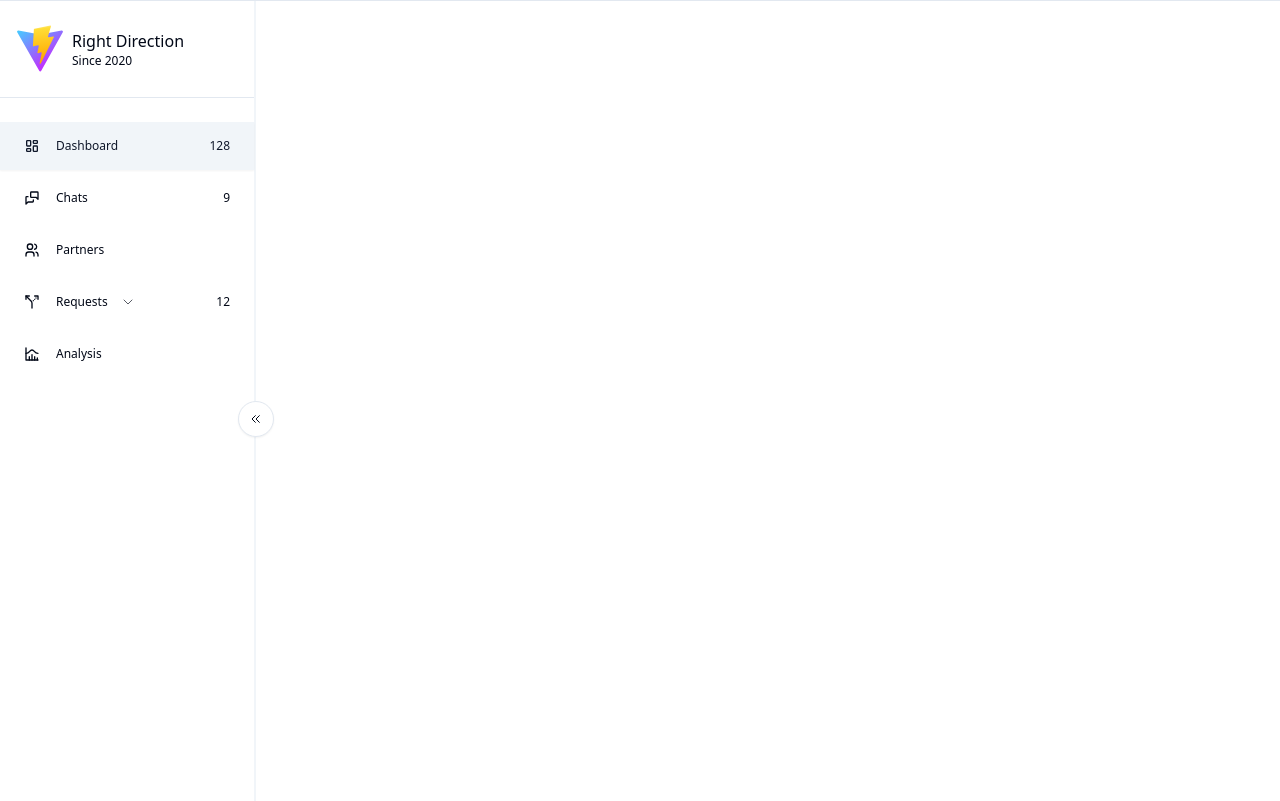
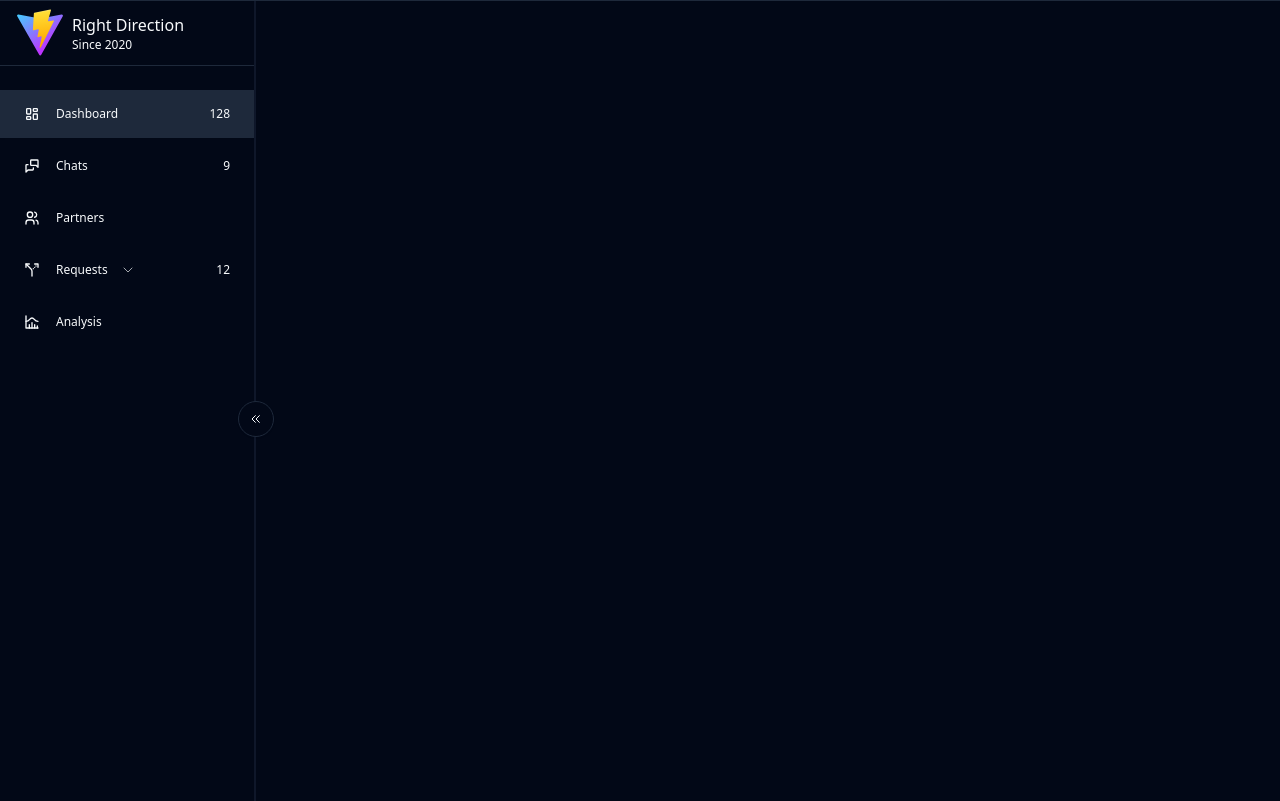
Before and after one commit to renhuawei/vite-web, a React (Vite) app: page / in a window 1280 px wide. Built offline with nearby package versions, Linux system fonts and the light colour scheme.

Commit message:
feat(ui): add dark mode

```diff
--- a/src/components/sidebar.tsx
+++ b/src/components/sidebar.tsx
@@ -25,7 +25,6 @@
       )}
     >
       <TooltipProvider delayDuration={0}>
-        <div className='space-y-4 py-4'>
         <div className='px-4 py-2 flex gap-2 h-16 items-center'>
           <img
             src={FaryLogo}
@@ -39,9 +38,8 @@
             <span className='text-xs'>Since 2020</span>
           </div>
         </div>
-          <Separator />
+        <Separator className='mb-4' />
         <Nav isCollapsed={isCollapsed} links={sidelinks} />
-        </div>
       </TooltipProvider>
       <Button
         onClick={() => setIsCollapsed((prev) => !prev)}
--- /dev/null
+++ b/src/components/theme-provider.tsx
@@ -0,0 +1,73 @@
+import { createContext, useContext, useEffect, useState } from 'react'
+
+type Theme = 'dark' | 'light' | 'system'
+
+type ThemeProviderProps = {
+  children: React.ReactNode
+  defaultTheme?: Theme
+  storageKey?: string
+}
+
+type ThemeProviderState = {
+  theme: Theme
+  setTheme: (theme: Theme) => void
+}
+
+const initialState: ThemeProviderState = {
+  theme: 'system',
+  setTheme: () => null,
+}
+
+const ThemeProviderContext = createContext<ThemeProviderState>(initialState)
+
+export function ThemeProvider({
+  children,
+  defaultTheme = 'system',
+  storageKey = 'vite-ui-theme',
+  ...props
+}: ThemeProviderProps) {
+  const [theme, setTheme] = useState<Theme>(
+    () => (localStorage.getItem(storageKey) as Theme) || defaultTheme
+  )
+
+  useEffect(() => {
+    const root = window.document.documentElement
+
+    root.classList.remove('light', 'dark')
+
+    if (theme === 'system') {
+      const systemTheme = window.matchMedia('(prefers-color-scheme: dark)')
+        .matches
+        ? 'dark'
+        : 'light'
+
+      root.classList.add(systemTheme)
+      return
+    }
+
+    root.classList.add(theme)
+  }, [theme])
+
+  const value = {
+    theme,
+    setTheme: (theme: Theme) => {
+      localStorage.setItem(storageKey, theme)
+      setTheme(theme)
+    },
+  }
+
+  return (
+    <ThemeProviderContext.Provider {...props} value={value}>
+      {children}
+    </ThemeProviderContext.Provider>
+  )
+}
+
+export const useTheme = () => {
+  const context = useContext(ThemeProviderContext)
+
+  if (context === undefined)
+    throw new Error('useTheme must be used within a ThemeProvider')
+
+  return context
+}
```
Also changed, not shown: src/main.tsx (+5 -2 lines). Lines whose indentation alone changed are shown as unchanged.
